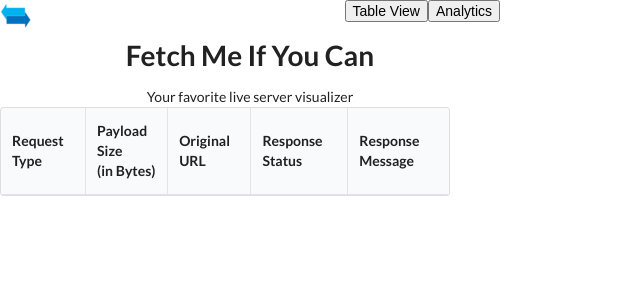
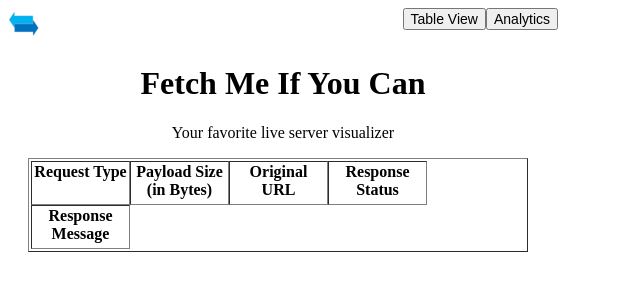
Before and after one commit to spypress2-0/fetch-me-if-you-can, a React app: page / in a window 1280 px wide. Shown: the top 300 px of the page, without its empty margins (0-640 px from the left). Built offline with nearby package versions, Linux system fonts and the light colour scheme; no server answers.

Commit message:
Added table styling

```diff
--- a/client/components/Message.jsx
+++ b/client/components/Message.jsx
@@ -87,7 +87,7 @@ const Message = props => {
     This container is divided into 4 parts (Method-Types, Headers, Body, Cookies);
   */
   return (
-    <table className="ui celled table">
+    <table border = '1'>
       <tbody>
         <tr>
           <td>{newRow.requestType}</td>
--- a/client/components/TableHead.jsx
+++ b/client/components/TableHead.jsx
@@ -2,7 +2,7 @@ import React from 'react';
 
 const TableHead = () => {
   return(
-    <table className="ui celled table">
+    <table border='1'>
       <thead>
         <tr>
           <th>Request Type</th>
--- a/client/styles.scss
+++ b/client/styles.scss
@@ -1,25 +1,39 @@
 body{
   height: 750px;
+  width: 550px;
+  overflow-y: auto;
+}
+
+table{
+  display: block;
+  margin-left: 20px;
+  margin-right: 20px;
   width: 500px;
-  overflow-y: auto;
+
+  td{
+    float: left;
+    width: 95px;
+    height: 30px;
+    text-align: center;
+  }
+
+  th{
+    width: 95px;
+    height: 40px;
+    vertical-align: middle;
+    float: left;
+  }
+
+  tbody{
+    width: 500px;
+  }
+}
 
   #switch-container{
     float: right;
 
     button{
       font-size: 14px;
-    }
-  }
-
-  table{
-    max-width: 90%;
-
-    th{
-      text-align: center;
-    }
-
-    td{
-      text-align: center;
     }
   }
 
@@ -31,5 +45,4 @@ body{
     p{
       text-align: center;
     }
-  }
 }
--- a/public/index.html
+++ b/public/index.html
@@ -1,7 +1,6 @@
 <!DOCTYPE html>
 <html lang="en">
   <head>
-    <link rel="stylesheet" href="https://cdnjs.cloudflare.com/ajax/libs/semantic-ui/2.4.1/semantic.min.css" />
     <meta charset="UTF-8" />
     <meta name="viewport" content="width=device-width, initial-scale=1.0" />
     <meta http-equiv="X-UA-Compatible" content="ie=edge" />
```
Also changed, not shown: 1 other file (tests, documents, lock files or other folders).
